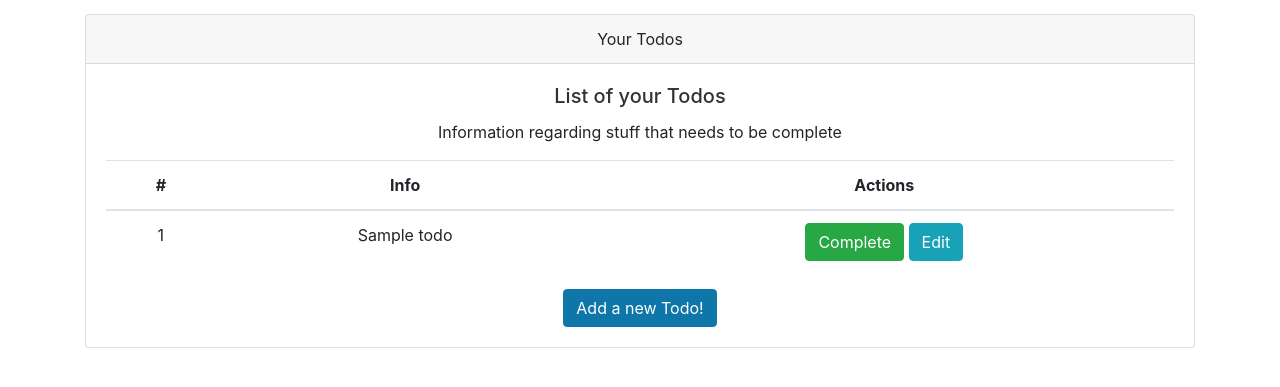
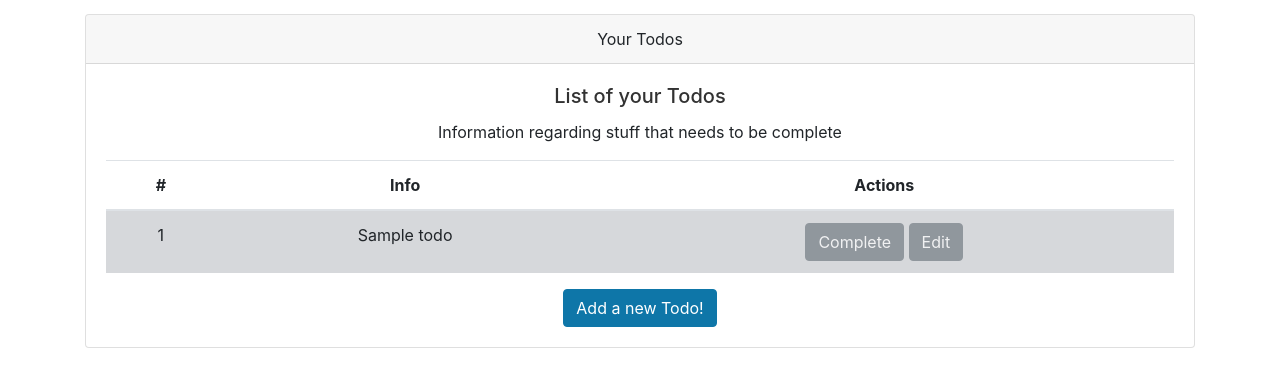
Before and after one commit to lin4lins/Todo-FastAPI, a FastAPI app: page /todos/read in a window 1280 px wide. Shown: the part 56-443 px from the top of the page. Run offline with FastAPI, Linux system fonts and the light colour scheme; tables that the repository leaves empty hold one stand-in row (values such as "Sample post"); parts of the project's set-up code (start-up, migrations or seed data) failed here and were passed over; some libraries are stand-ins or nearby versions.

Commit message:
Change html table rows' format for completed and non-completed items

```diff
--- a/templates/home.html
+++ b/templates/home.html
@@ -20,14 +20,32 @@
                 </thead>
                 <tbody>
                 {% for todo in todos %}
-                <tr class="pointer" >
+                <tr   {% if todo.complete == true %}
+                      class="table-secondary"
+                      {% else %}
+                      class="table-default"
+                      {% endif %}
+                >
 
                   <td>{{loop.index}}</td>
                   <td>{{todo.title}}</td>
                   <td>
-                      <button type="button" class="btn btn-success">Complete</button>
-                      <button onclick="window.location.href='edit/{{todo.id}}'"
-                              type="button" class="btn btn-info">Edit</button>
+                      <button type="button"
+                              {% if todo.complete == true %}
+                              disabled class="btn btn-secondary"
+                              {% else %}
+                              class="btn btn-success"
+                              onclick="set_todo_complete({{todo.id}})"
+                              {% endif %}
+                      >Complete</button>
+                      <button type="button"
+                              {% if todo.complete == true %}
+                              disabled class="btn btn-secondary"
+                              {% else %}
+                              class="btn btn-info"
+                              onclick="window.location.href='edit/{{todo.id}}'"
+                              {% endif %}
+                      >Edit</button>
                   </td>
                 </tr>
                 {% endfor %}
```
